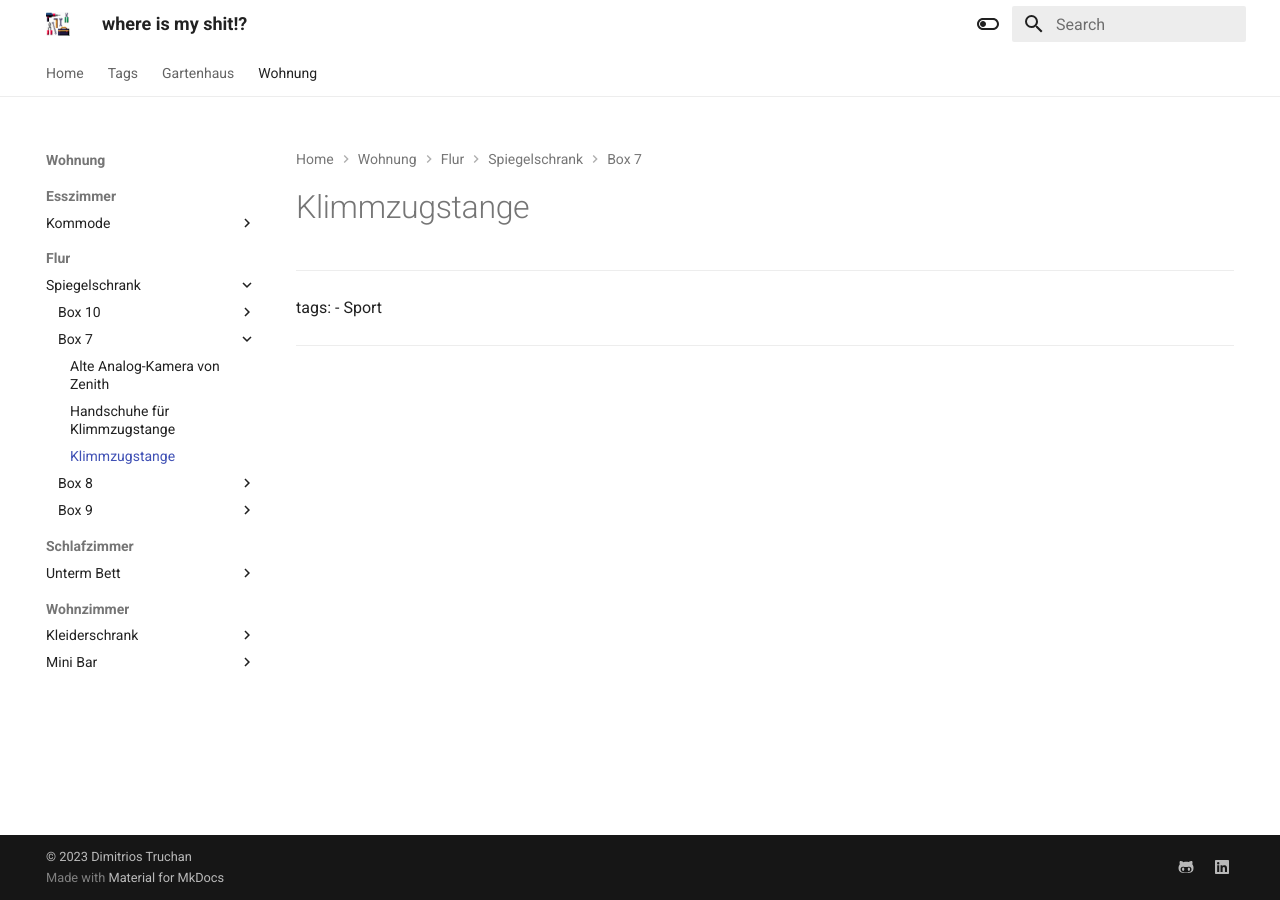
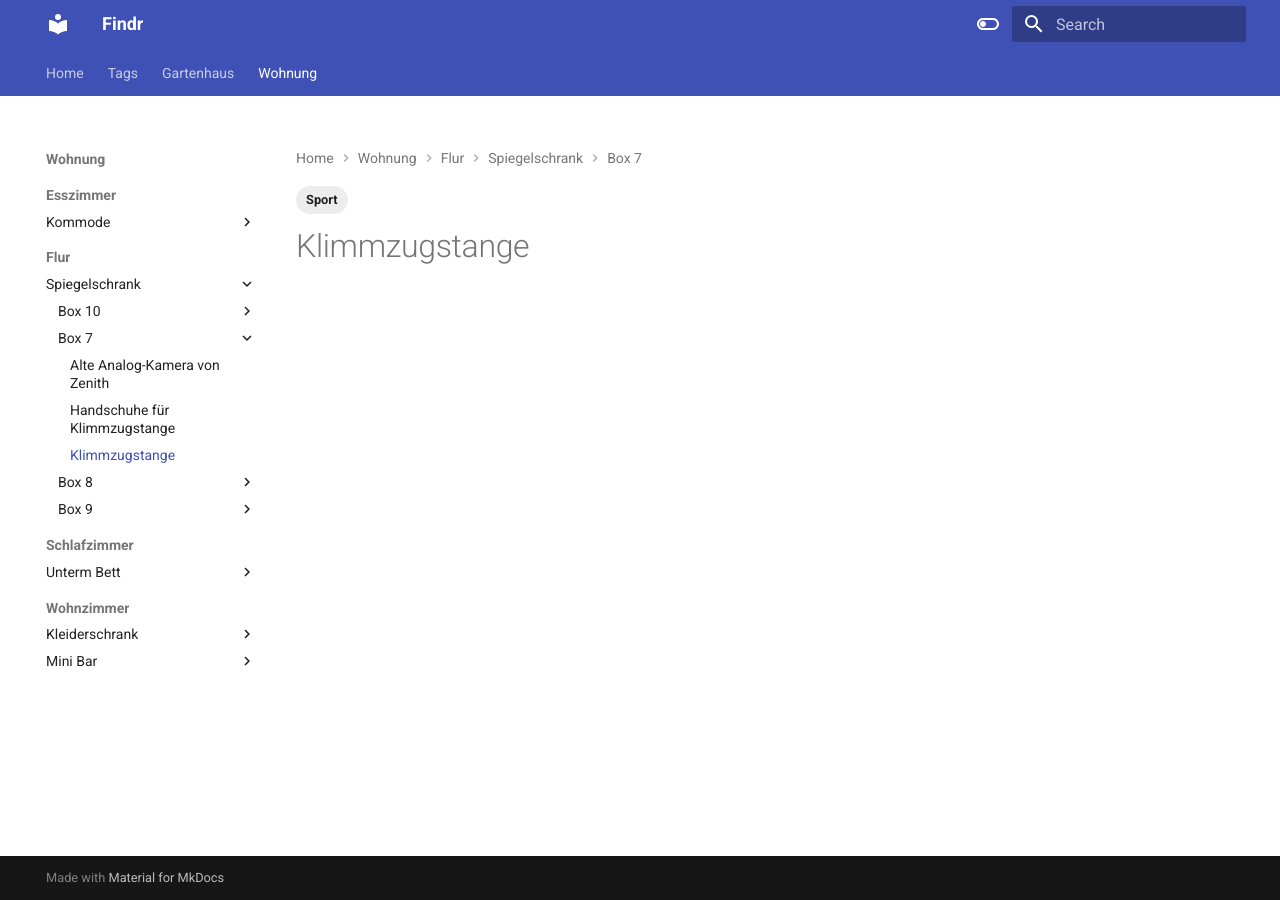
Before and after one commit to 0hh/mkdocs-material, an MkDocs documentation site: the page built from docs/Wohnung/Flur/Spiegelschrank/Box-7/Klimmzugstange.md, in a window 1280 px wide. Built offline with MkDocs 1.6.1 and Material for MkDocs 9.7.7, drawn with Linux system fonts in a browser that asks for light colours.

Commit message:
bugfix item tags

```diff
--- a/docs/Wohnung/Flur/Spiegelschrank/Box-7/Klimmzugstange.md
+++ b/docs/Wohnung/Flur/Spiegelschrank/Box-7/Klimmzugstange.md
@@ -1,5 +1,5 @@
-# Klimmzugstange
 ---
 tags:
   - Sport
 ---
+# Klimmzugstange
--- a/mkdocs.yml
+++ b/mkdocs.yml
@@ -1,8 +1,8 @@
-site_name: where is my shit!?
+site_name: Findr
 site_url: https://www.whereismysh.it/
 theme:
   name: material
-  logo: assets/logo.png
+#  logo: assets/logo.png
   features:
     - content.tabs.link
     - content.code.annotation
@@ -21,7 +21,7 @@ theme:
       toggle:
         icon: material/toggle-switch-off-outline
         name: Switch to dark mode
-      primary: white
+      primary: indigo
       accent: lime
     - scheme: slate
       toggle:
@@ -41,12 +41,12 @@ plugins:
 
 
 
-extra:
-  social:
-    - icon: fontawesome/brands/github-alt
-      link: https://github.com/0hh
-    - icon: fontawesome/brands/linkedin
-      link: https://www.linkedin.com/in/dtru/
+# extra:
+#   social:
+#     - icon: fontawesome/brands/github-alt
+#       link: https://github.com/0hh
+#     - icon: fontawesome/brands/linkedin
+#       link: https://www.linkedin.com/in/dtru/
 
 markdown_extensions:
   - pymdownx.highlight:
@@ -65,5 +65,5 @@ markdown_extensions:
       emoji_index: !!python/name:materialx.emoji.twemoji
       emoji_generator: !!python/name:materialx.emoji.to_svg
 
-copyright: |
-  &copy; 2023 <a href="https://github.com/0hh"  target="_blank" rel="noopener">Dimitrios Truchan</a>
+# copyright: |
+#   &copy; 2023 <a href="https://github.com/0hh"  target="_blank" rel="noopener">Dimitrios Truchan</a>
```
